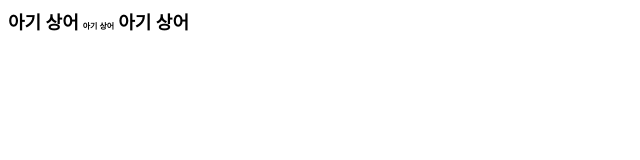
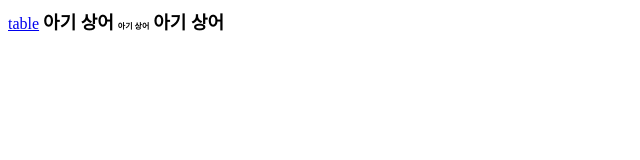
Before and after one commit to jjangbin/Practice_Everyday, a plain HTML site: page 1214code/BabyShark.html in a window 1280 px wide. Shown: the whole page, without its empty margins (0-640 px from the left). Drawn offline with Linux system fonts and the light colour scheme.

Commit message:
상어잘못해따

```diff
--- a/1214code/BabyShark.html
+++ b/1214code/BabyShark.html
@@ -6,6 +6,7 @@
     <title>Document</title>
 </head>
 <body>
+    <a href="Table.html">table</a>
     <h3 style="font-size : 18px; display:inline">아기 상어</h3>
     <h3 style="font-size : 8px; display:inline">아기 상어</h3>
     <h3 style="font-size : 18px; display:inline">아기 상어</h3>
```
